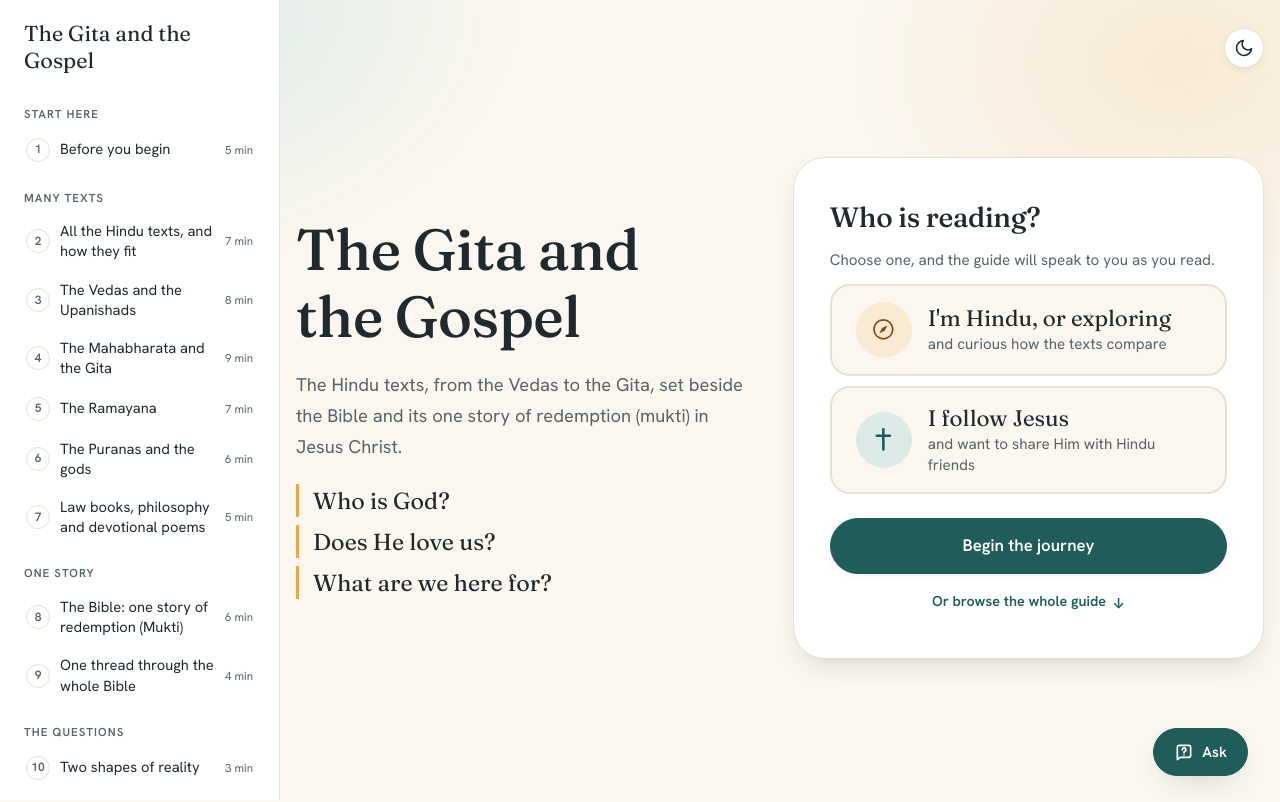
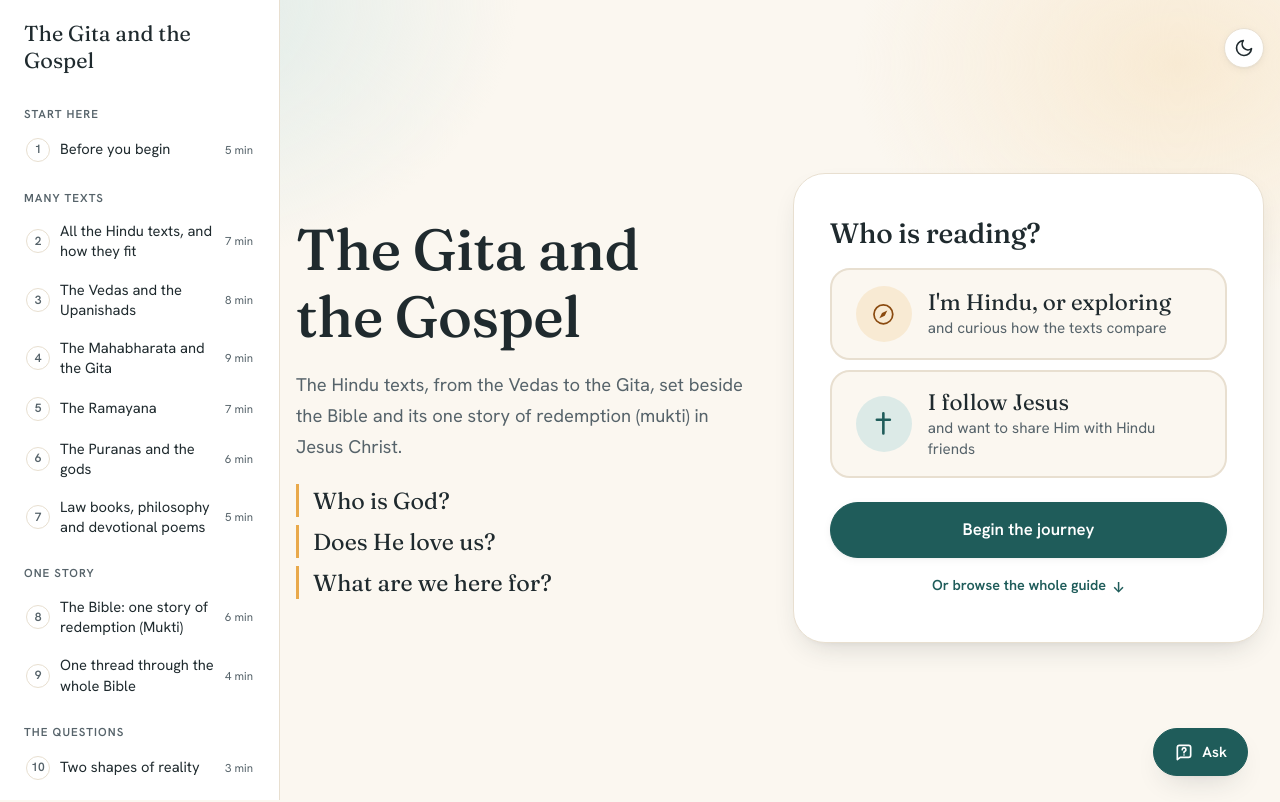
Before and after one commit to jonathanreesk/biblegita, a Next.js app: page / in a window 1280 px wide. Shown: the top 802 px of the page. Built offline with nearby package versions, Linux system fonts and the light colour scheme.

Commit message:
Home: drop the 'Choose one' line; the question speaks for itself
Co-Authored-By: Claude Opus 5.5 <noreply@anthropic.com>
Claude-Session: https://claude.ai/code/session_017h6jvsCxaRNX2ru7vsZpyT

```diff
--- a/components/ReaderChoice.tsx
+++ b/components/ReaderChoice.tsx
@@ -36,7 +36,7 @@ const SIZES = {
   normal: { head: "", sub: "hidden", grid: "grid-cols-2", btn: "max-sm:relative max-sm:overflow-hidden max-sm:flex-col max-sm:items-start max-sm:gap-0.5", title: "", text: "", icon: "wm h-9 w-9" },
   stacked: {
     head: "lg:font-display lg:text-[1.75rem] lg:font-medium lg:normal-case lg:tracking-[-.01em] lg:text-ink lg:before:hidden",
-    sub: "text-[.86rem] lg:text-[.95rem]",
+    sub: "hidden",
     grid: "grid-cols-2 lg:grid-cols-1",
     btn: "max-sm:relative max-sm:overflow-hidden max-sm:min-h-[clamp(6.5rem,13svh,8.5rem)] max-sm:flex-col max-sm:items-start max-sm:justify-center max-sm:gap-0.5 lg:min-h-[92px] lg:gap-4 lg:border-2 lg:px-6 lg:py-4 lg:hover:-translate-y-0.5 lg:hover:shadow-soft",
     title: "max-sm:text-[clamp(1.05rem,2.5svh,1.25rem)] lg:text-[1.4rem]",
@@ -78,7 +78,7 @@ export function ReaderChoice({
       <span id="reader-q" className={big ? z.head : `label ${z.head}`}>
         Who is reading?
       </span>
-      <p className={`-mt-1 text-muted ${z.sub} ${prefs.reader && !big ? "max-lg:hidden" : ""}`}>Choose one, and the guide will speak to you as you read.</p>
+      <p className={`-mt-1 text-muted ${z.sub}`}>Choose one, and the guide will speak to you as you read.</p>
       {nudge && (
         <p role="status" className="text-[.92rem] font-semibold text-gospel">
           First, tell us who is reading. Then we will begin.
```
